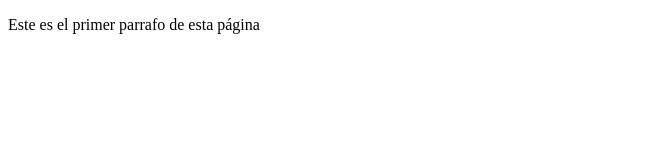
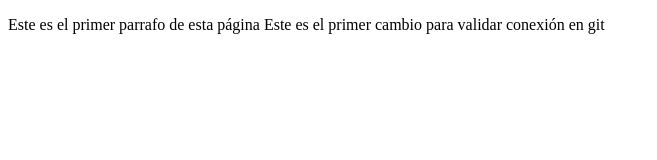
Before and after one commit to yeisons15/proyectoCursoPreWork, a plain HTML site: page index.html in a window 1280 px wide. Shown: the whole page, without its empty margins (0-657 px from the left). Drawn offline with Linux system fonts and the light colour scheme.

Commit message:
cambios agregados

```diff
--- a/index.html
+++ b/index.html
@@ -9,6 +9,7 @@
 <body>
     <p>
         Este es el primer parrafo de esta página
+        Este es el primer cambio para validar conexión en git
 
     </p>
 </body>
```
